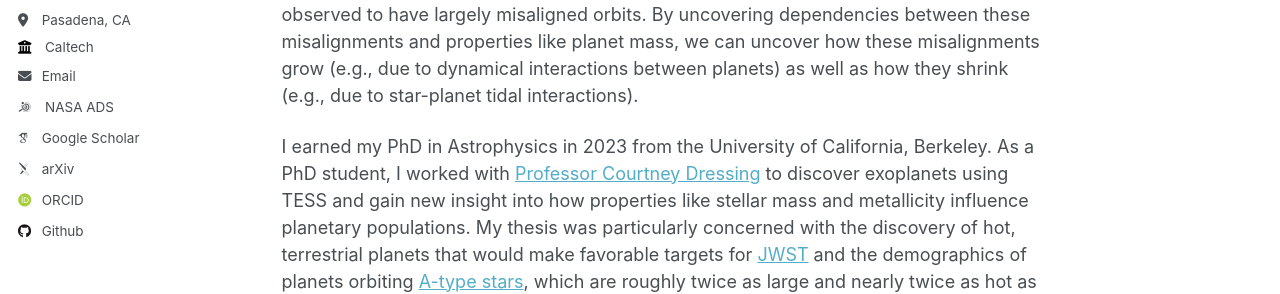
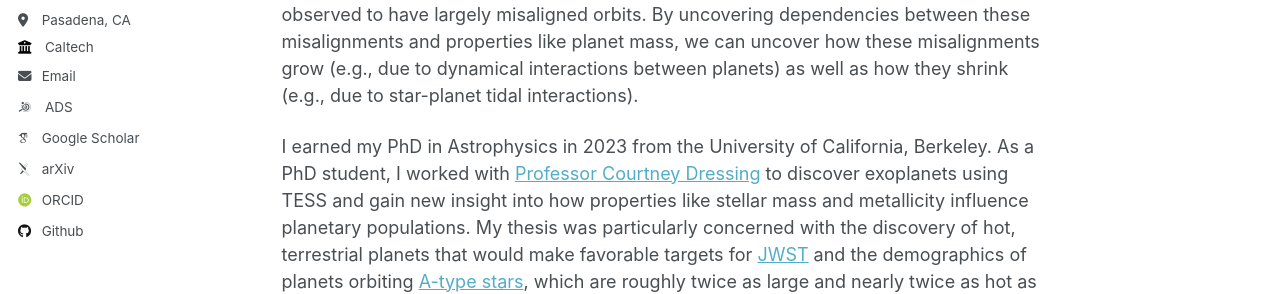
Before and after one commit to stevengiacalone/stevengiacalone.github.io, a Jekyll site: the page built from _pages/about.md, in a window 1280 px wide. Shown: the part 363-657 px from the top of the page. Built offline with Jekyll 4.4.1, drawn with Linux system fonts in a browser that asks for light colours; some web fonts are replaced.

Commit message:
Update author-profile.html

```diff
--- a/_includes/author-profile.html
+++ b/_includes/author-profile.html
@@ -39,7 +39,7 @@
 
       <!-- Font Awesome and Academicons icons / Academic websites -->
       {% if author.nasaads %}
-        <li><a href="{{ author.nasaads }}"><i class="ai ai-ads icon-pad-right"></i>NASA ADS</a></li>
+        <li><a href="{{ author.nasaads }}"><i class="ai ai-ads icon-pad-right"></i>ADS</a></li>
       {% endif %}
       {% if author.googlescholar %}
         <li><a href="{{ author.googlescholar }}"><i class="ai ai-google-scholar icon-pad-right"></i>Google Scholar</a></li>
```
